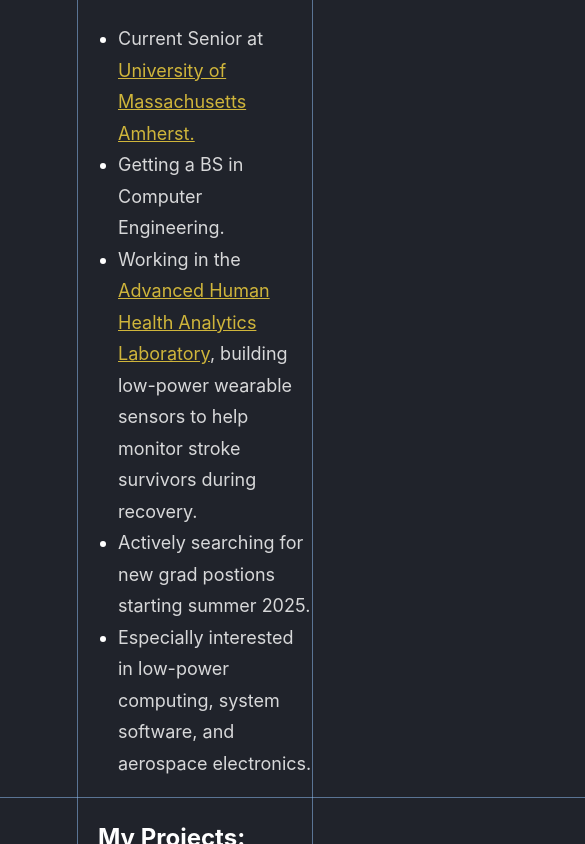
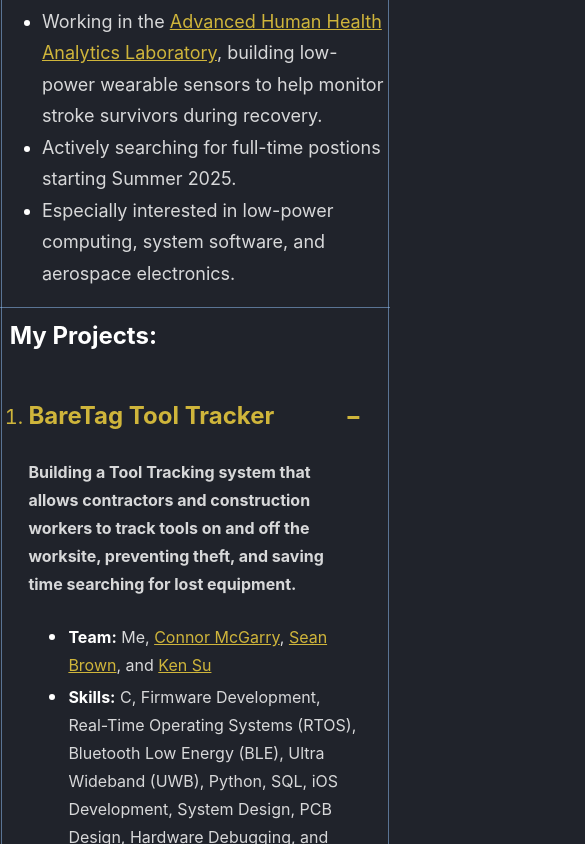
Before and after one commit to WaltTeb/WaltTeb.github.io, a React (Create React App) app: page / in a window 390 px wide. Shown: the part 480-1324 px from the top of the page, 585 px wide, since content can reach past the window. Built offline with nearby package versions, Linux system fonts and the light colour scheme.

Commit message:
added media queries to improve mobile view

```diff
--- a/src/App.css
+++ b/src/App.css
@@ -7,6 +7,15 @@
 
   --main_text_width: calc(100vw - max(40vw, 20px));
 
+  --border_padding: 2vw;
+  --entry_centering_padding: 2.5vw;
+}
+
+@media only screen and (max-width: 600px){
+  :root{
+    --main_text_width: 99vw;
+    --entry_centering_padding: 5.5vw;
+  }
 }
 
 body{
@@ -136,25 +145,32 @@ ul{
 
 
 .about_me_label{
-  padding-left: 20px;
+  padding-left: var(--border_padding);
 }
 .project_section_label{
   margin-top: 0;
-  padding-top: 20px;
-  padding-left: 20px;
+  padding-top: var(--border_padding);
+  padding-left: var(--border_padding);
 }
-.project_entry{
-  padding-right: 40px;
-}
+
 .item_divider{
   border-bottom: 1px solid var(--border);
   position: absolute;
   left: 0;
   right: 0;
-  margin: 0 -50vw;
-  width: 200%;
+  width: 100vw;
 
 }
+
+.project_entry{
+  margin-right: 5px;
+  padding-right: var(--entry_centering_padding);
+}
+.projects_list{
+  margin-left: 5px;
+  padding-left: var(--entry_centering_padding);
+}
+
 .last_p_in_entry{
   margin-bottom: 0;
   padding-bottom: 10px;
--- a/src/App.tsx
+++ b/src/App.tsx
@@ -29,7 +29,7 @@ function App() {
           <li>Getting a BS in Computer Engineering.</li>
           <li>Working in the <a href="https://groups.cs.umass.edu/ahha/">Advanced Human Health Analytics Laboratory</a>, building low-power
           wearable sensors to help monitor stroke survivors during recovery.</li>
-          <li>Actively searching for new grad postions starting summer 2025.</li>
+          <li>Actively searching for full-time postions starting Summer 2025.</li>
           <li>Especially interested in low-power computing, system software, and aerospace electronics.</li>
         </ul>
 
--- a/src/BEZEntry.tsx
+++ b/src/BEZEntry.tsx
@@ -49,7 +49,7 @@ function BEZEntry(){
         />
         </div>
         {viewBEZ && <div className='project_container'>
-        <p>
+
           The BreathlyEZ consists of 4 main components: the MQ3 alcohol gas sensor, an Arduino UNO, a Raspberry Pi, and a React.js website.
           <ol>
           <li>The MQ3 alcohol gas sensor is able to detect the PPM of alcohol in a sample of air blown over it's ceramic heated resistor.</li>
@@ -58,7 +58,7 @@ function BEZEntry(){
           by querying the web server being hosted on the Raspberry Pi.</li>
           <li>Finally the React.js website displays the latest sample BAC, as well as a button to trigger a new sample collection.</li>
           </ol>
-        </p>
+
 
         <p>
           BreathlyEZ is an ongoing project, make sure to check out its <a href='https://github.com/WaltTeb/BreathalyEZ'>GitHub repo</a> for updates
```
